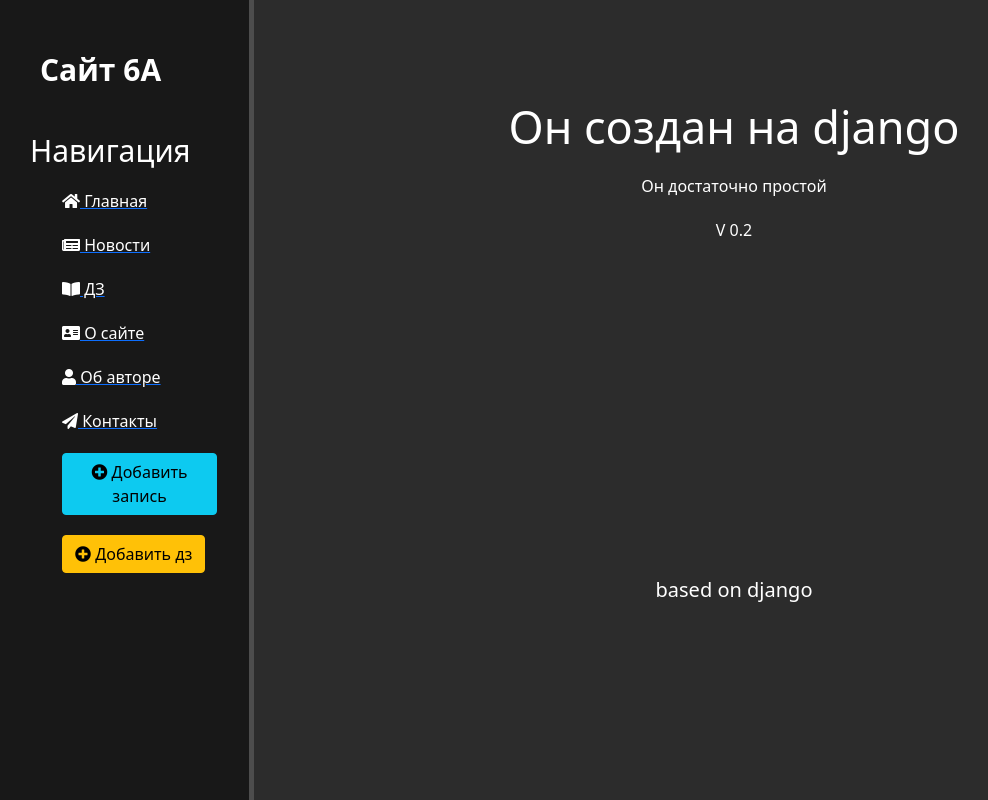
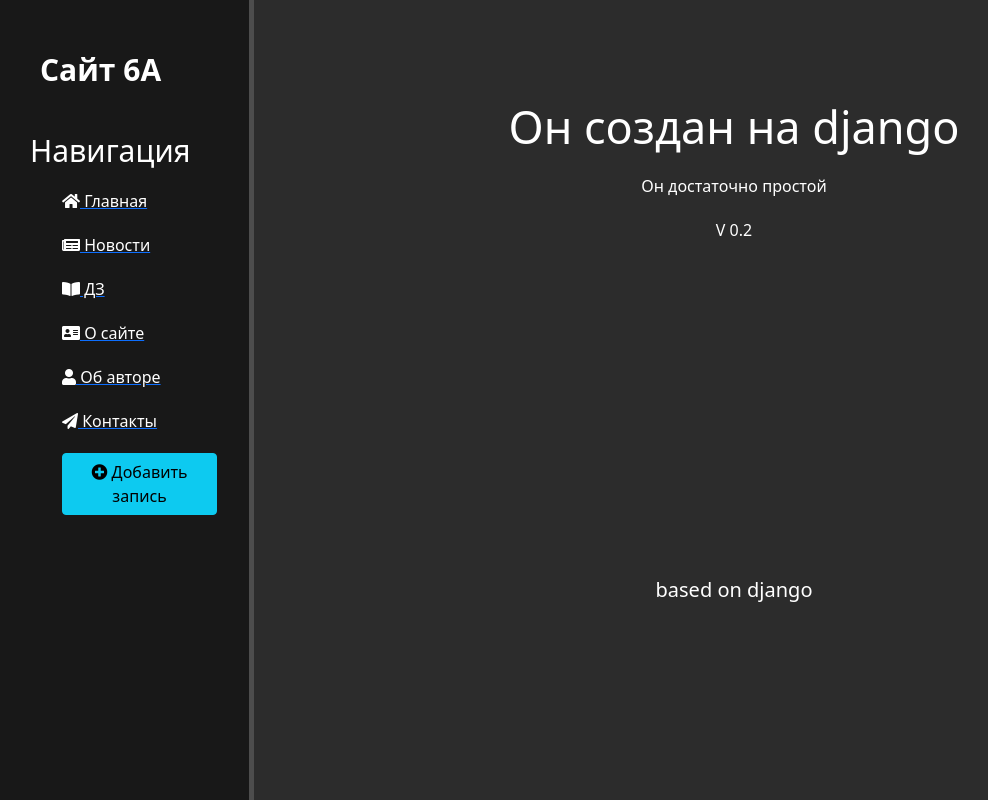
Before and after one commit to maxpaleev/My-first-site, a Django app: page /about in a window 1280 px wide. Shown: the whole page, without its empty margins (2-990 px from the left). Run offline with Django 4.2, Linux system fonts and the light colour scheme; some libraries are stand-ins or nearby versions.

Commit message:
Тест

```diff
--- a/main/templates/main/layout.html
+++ b/main/templates/main/layout.html
@@ -24,7 +24,7 @@
             <a href="{% url "author" %}"><li><i class="fas fa-user"></i> Об авторе</li></a>
             <a href="{% url 'contacts' %}"><li><i class="fas fa-paper-plane"></i> Контакты</li></a>
             <a href="{% url 'create' %}"><li><button class="btn btn-info"><i class="fas fa-plus-circle"></i> Добавить запись</button></li></a>
-            <a href="{% url 'work-create' %}"><li><button class="btn btn-warning"><i class="fas fa-plus-circle"></i> Добавить дз</button></li></a>
+{#            <a href="{% url 'work-create' %}"><li><button class="btn btn-warning"><i class="fas fa-plus-circle"></i> Добавить дз</button></li></a>#}
 
         </ul>
     </aside>
```
